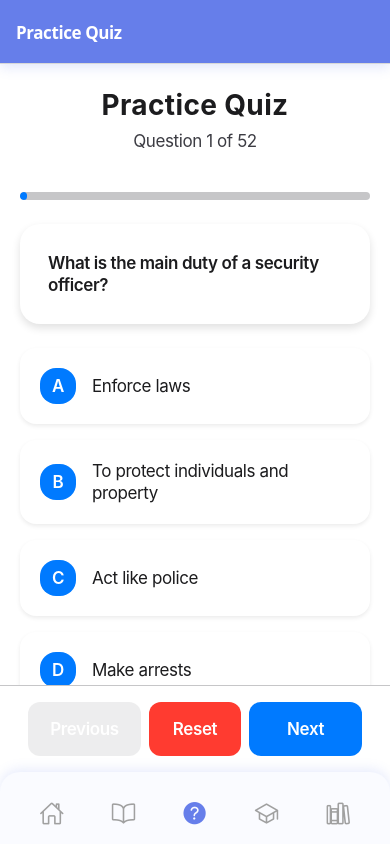
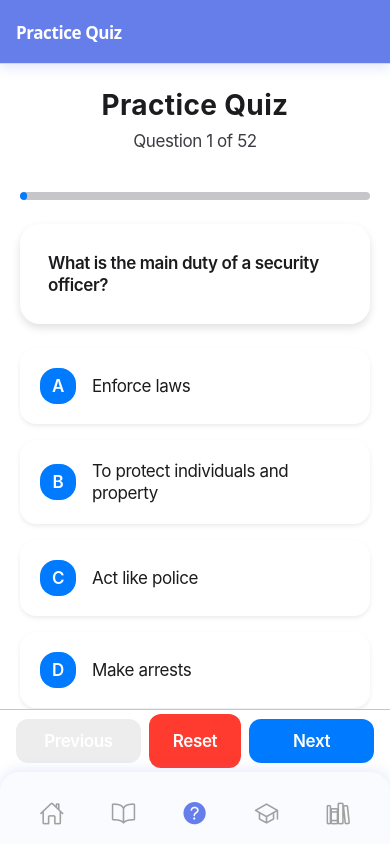
Before and after one commit to Shahabgeravesh/GuardCardCalifornia, a React Native app: screen /Quiz in a window 390 px wide. Built offline with nearby package versions, Linux system fonts and the light colour scheme.

Commit message:
Optimize quiz navigation bar spacing for better question visibility

```diff
--- a/src/screens/PracticeQuizScreen.js
+++ b/src/screens/PracticeQuizScreen.js
@@ -503,7 +503,11 @@ const PracticeQuizScreen = () => {
 
   return (
     <SafeAreaView style={[styles.container, { backgroundColor: theme.colors.systemBackground }]}>
-      <ScrollView style={styles.content} showsVerticalScrollIndicator={false}>
+      <ScrollView
+        style={styles.content}
+        contentContainerStyle={styles.scrollContent}
+        showsVerticalScrollIndicator={false}
+      >
         {/* Header */}
         <View style={styles.header}>
           <Text style={[styles.headerTitle, { color: theme.colors.label }, theme.typography.title1]}>
@@ -666,6 +670,9 @@ const styles = StyleSheet.create({
     flex: 1,
     paddingHorizontal: 20,
   },
+  scrollContent: {
+    paddingBottom: 20, // Extremely minimal space for navigation bar
+  },
   header: {
     paddingVertical: 24,
     alignItems: 'center',
@@ -770,14 +777,14 @@ const styles = StyleSheet.create({
     flexDirection: 'row',
     justifyContent: 'space-between',
     alignItems: 'center',
-    paddingHorizontal: 24,
-    paddingVertical: 16,
+    paddingHorizontal: 12,
+    paddingVertical: 4,
     borderTopWidth: 0.5,
   },
   navButton: {
     flex: 1,
-    paddingVertical: 16,
-    paddingHorizontal: 24,
+    paddingVertical: 6,
+    paddingHorizontal: 12,
     borderRadius: 12,
     alignItems: 'center',
     justifyContent: 'center',
```
